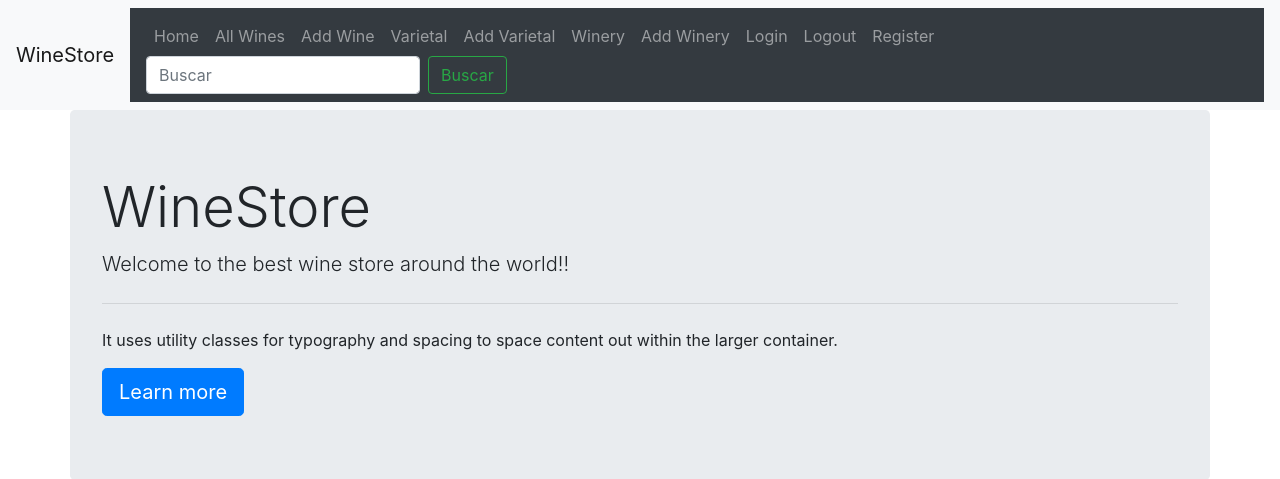
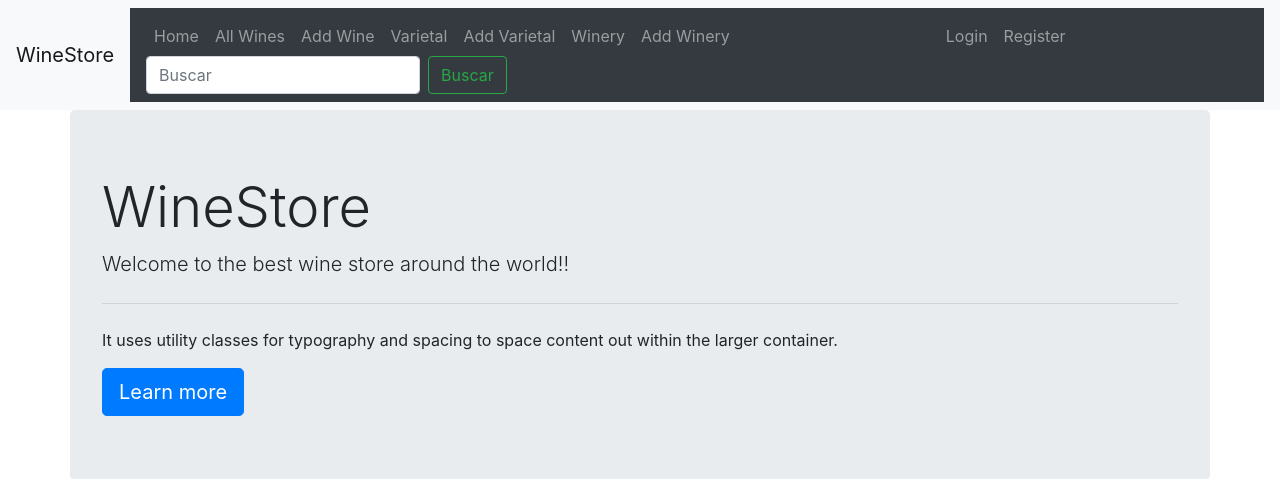
Before and after one commit to manuel14mds/WineStore, a Django app: page / in a window 1280 px wide. Shown: the top 479 px of the page. Run offline with Django 4.2, Linux system fonts and the light colour scheme.

Commit message:
Se genera acceso a login/logout en base.html

```diff
--- a/wine_project/templates/base.html
+++ b/wine_project/templates/base.html
@@ -43,17 +43,20 @@
                     <a class="nav-link" href="/winery/wineries/">Winery</a>
                 </li>
                 <li class="nav-item">
-                    <a class="nav-link" href="/winery/addWinery/">Add Winery</a>
+                    <a class="nav-link" href="/winery/addWinery/" style="margin-right: 200px ;">Add Winery</a>
                 </li>
+                {% if request.user.is_authenticated %}
+                <li class="nav-item">
+                    <a class="nav-link" href="/users/logout/">Logout</a>
+                </li>
+                {% else %}
                 <li class="nav-item">
                     <a class="nav-link" href="/users/login/">Login</a>
                 </li>
                 <li class="nav-item">
-                    <a class="nav-link" href="/users/logout/">Logout</a>
-                </li>
-                <li class="nav-item">
                     <a class="nav-link" href="/users/register/">Register</a>
                 </li>
+                {% endif %}
             </ul>
             <form class="form-inline my-2 my-lg-0" action="{% url 'search' %}" method="GET">
                 <input class="form-control mr-sm-2" type="search" placeholder="Buscar" aria-label="Buscar" name="search">
```
Also changed, not shown: wine_project/db.sqlite3.
